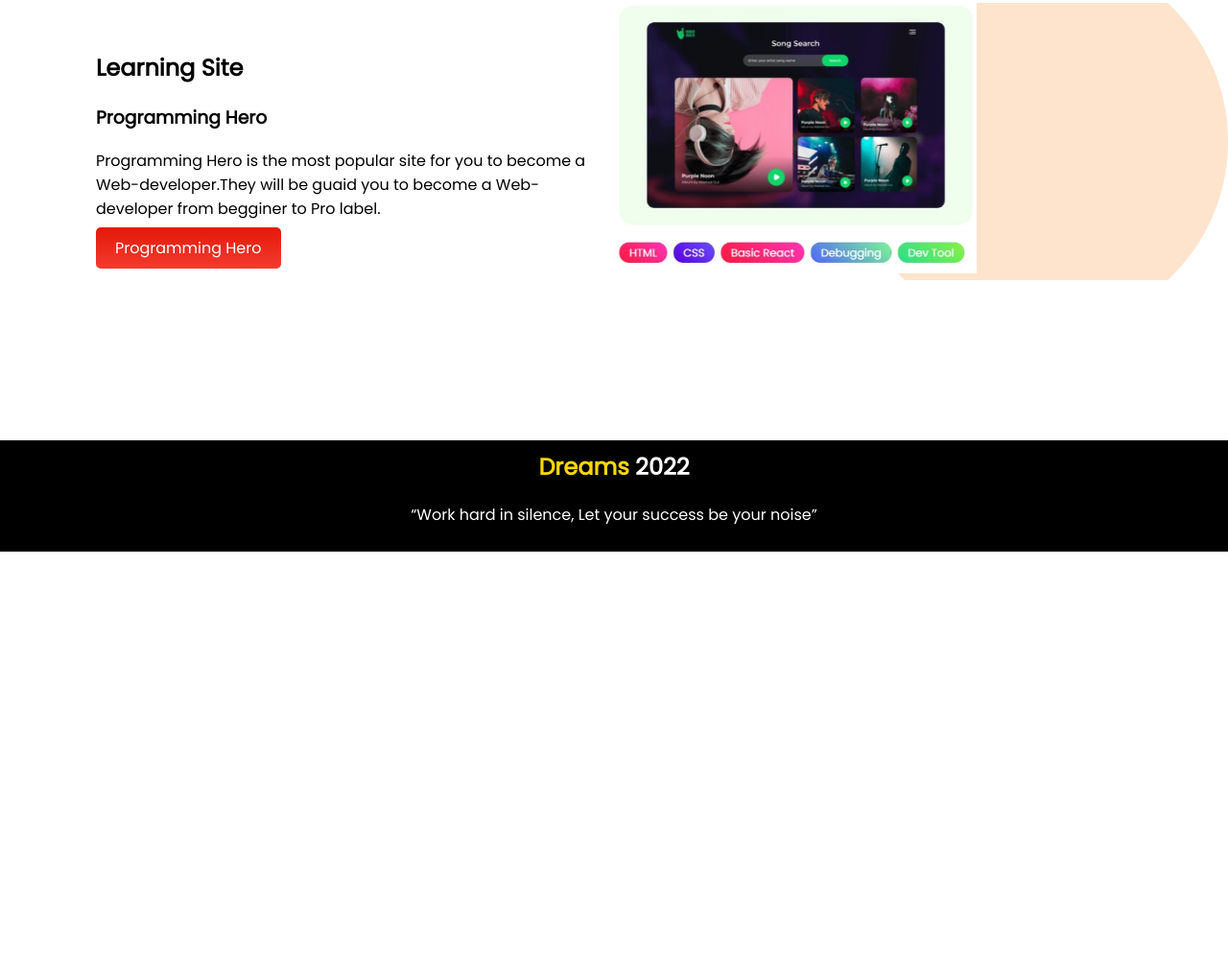
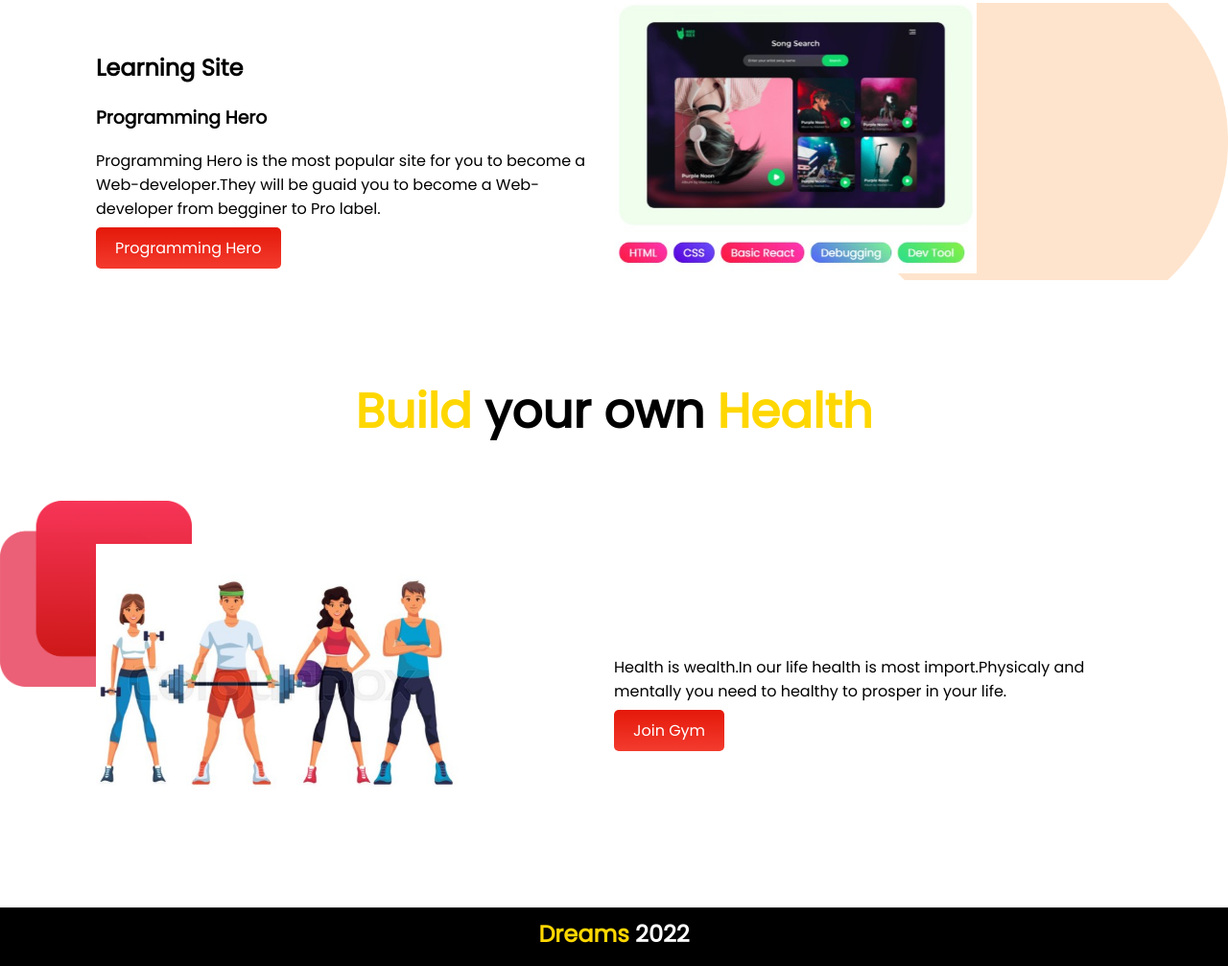
Before and after one commit to Nazrul27/First-assingment, a plain HTML site: page index.html in a window 1280 px wide. Shown: the part 1790-2797 px from the top of the page at 96% size. Before the commit the page ends 2365 px from the top, so only its background shows below. Drawn offline with Linux system fonts and the light colour scheme; a web font is replaced by a local one.

Commit message:
First assingment

```diff
--- a/index.html
+++ b/index.html
@@ -17,7 +17,7 @@
         <h2>Prepare yourself for the future</h2>
         <p> The world is waiting for you.Try to yourself to the top label. Show the people that you can do it.Where there is a will, there is a way</p>
         <br>
-        <a  class="link-button" href="https://nazrul27.github.io/new-portfolio/index.html">Explore Now</a>
+        <a  class="link-button" target="_blank" href="https://nazrul27.github.io/new-portfolio/index.html">Explore Now</a>
         <br>
         <br>
         <p>Scrol down to see more about</p>
@@ -56,7 +56,7 @@
             <div id="margin-motivation" class="half-width">
                 <h2>Self-motivation</h2>
                 <p>If you want to get something, you have to give up something.Remember, No pain no gain.</p>
-                <a class="link-button" href="https://www.skillsyouneed.com/ps/self-motivation.html">Click Here</a>
+                <a class="link-button" target="_blank"  href="https://www.skillsyouneed.com/ps/self-motivation.html">Click Here</a>
             </div>
         </div>
     </section>
@@ -66,22 +66,25 @@
                 <h2>Learning Site</h2>
             <h3>Programming Hero</h3>
             <p>Programming Hero is the most popular site for you to become a Web-developer.They will be guaid you to become a Web-developer from begginer to Pro label.</p>
-            <a class="link-button" href="https://web.programming-hero.com/">Programming Hero</a>
+            <a class="link-button" target="_blank"  href="https://web.programming-hero.com/">Programming Hero</a>
             </div>
             <div class="half-width">
                 <img src="images/pictures/Screenshot 2022-01-06 164818.jpg" alt="Programming Hero">
             </div>
         </div>
     </section>
-    <section>
-        <div>
-            <img src="" alt="">
+    <section class="back-image-gym">
+        <h1 id="fitnes"><span class="word-color">Build</span> your own <span class="word-color">Health</span></h1>
+       <div class="flex-container">
+        <div class="half-width">
+            <img src="images/shapes/Screenshot 2022-01-06 191138.jpg" alt="">
         </div>
-        <div>
-            <h1></h1>
-            <p> </p>
-            <a href=""></a>
+        <div id="gym" class="half-width">
+
+            <p>Health is wealth.In our life health is most import.Physicaly and mentally you need to healthy to prosper in your life. </p>
+            <a class="link-button" target="_blank"  href="https://inspirefitnessbd.net/">Join Gym</a>
         </div>
+       </div>
     </section>
 <footer>
     <h2><span class="word-color">Dreams</span> 2022</h2>
--- a/style.css
+++ b/style.css
@@ -31,7 +31,7 @@ h2{margin-top:0;}
             margin-left:10px;
             padding:10px;}
 #goal{text-align:center;
-      margin-bottom:30px;}
+      margin-bottom:20px;}
 .back-image {background-image: url(images/shapes/shape-2.png);
             background-repeat: no-repeat;
             background-size: 250px;
@@ -43,9 +43,16 @@ h2{margin-top:0;}
             background-position: right;
 
             }
+.back-image-gym{background-image: url(images/shapes/shape-8.png);
+                background-repeat: no-repeat;
+                background-size: 200px;
+                background-position: left;}
 
 #margin-learning{margin-top:50px;}
 #margin-motivation{margin-top:100px;}
+#fitnes{text-align:center;
+         margin-bottom:20px;}
+#gym{margin-top: 100px;}
 footer{color:white;
        background-color:black;
        text-align:center;
```
Also changed, not shown: images/shapes/Screenshot 2022-01-06 191138.jpg (added), images/shapes/excercise.jpg (added).
